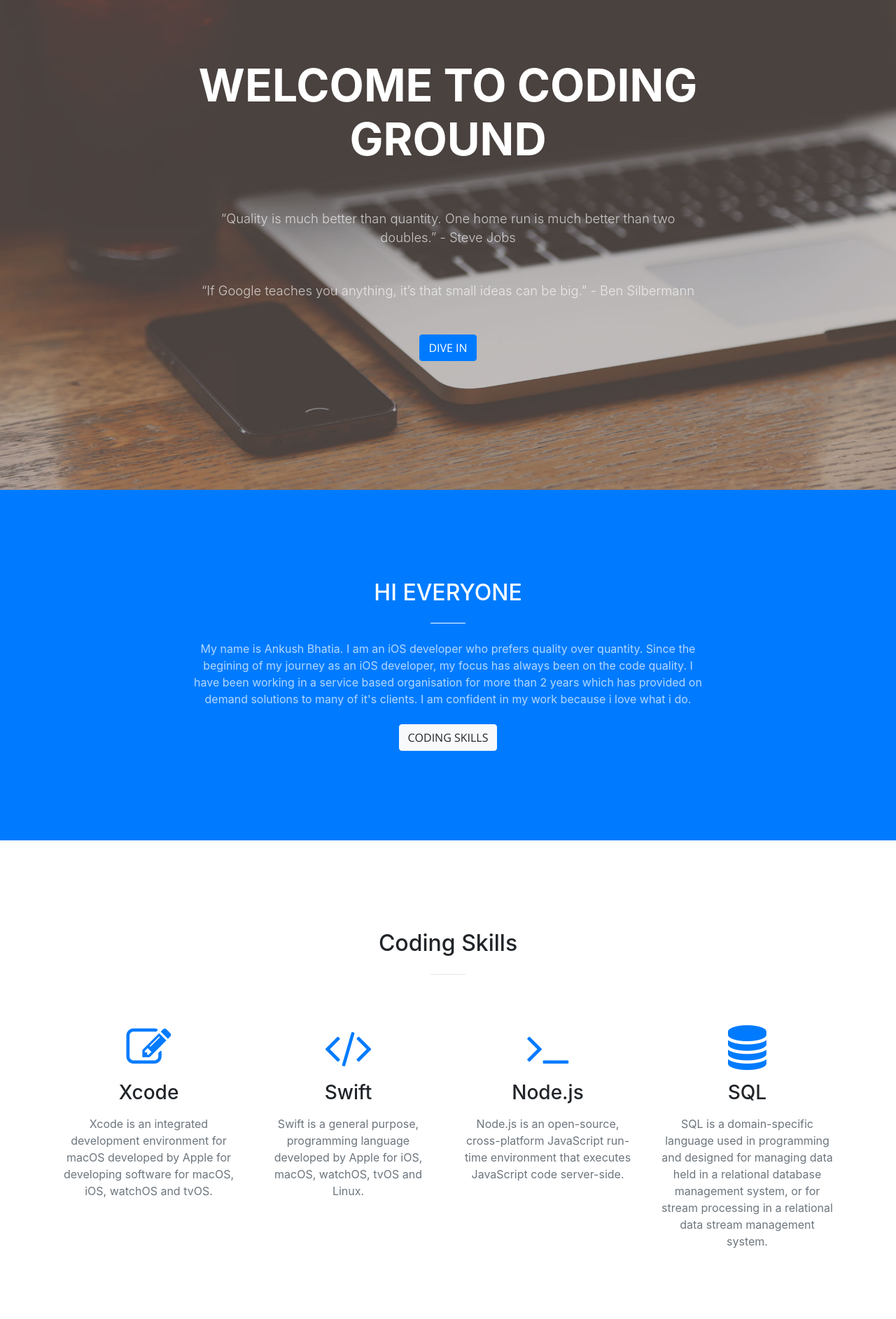
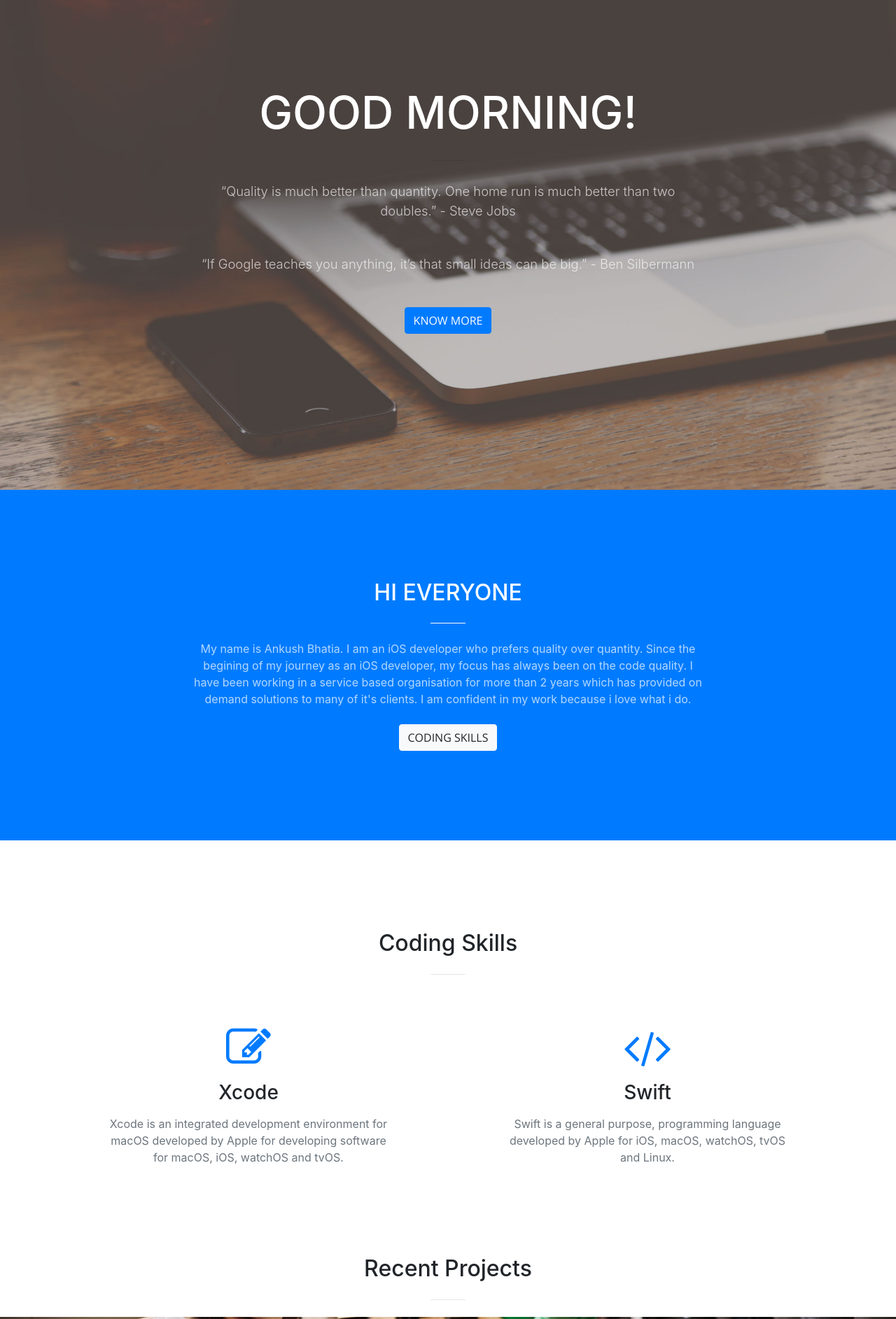
Before and after one commit to ankush-bhatia/ankush-bhatia.github.io, a website with bundled scripts: page index.html in a window 1280 px wide. Shown: the part 100-1985 px from the top of the page at 70% size. Built offline with nearby package versions, Linux system fonts and the light colour scheme.

Commit message:
Working on Protfolio section.

```diff
--- a/index.html
+++ b/index.html
@@ -23,6 +23,9 @@
 
     <!-- Custom styles for this template -->
     <link href="css/creative.min.css" rel="stylesheet">
+
+    <!-- Custom scripts -->
+    <script src="js/date.js"></script>
 
   </head>
 
@@ -58,15 +61,20 @@
       <div class="container my-auto">
         <div class="row">
           <div class="col-lg-10 mx-auto">
-            <h1 class="text-uppercase">
-              <strong>WELCOME TO CODING GROUND</strong>
+            <h1 id = "greetings" class="text-uppercase">
+              <strong>
+                <script>
+                  getGreetings();
+                </script>
+              </strong>
+              <!-- <strong>WELCOME TO CODING GROUND</strong> -->
             </h1>
             <hr>
           </div>
           <div class="col-lg-8 mx-auto">
             <p class="text-faded mb-5">“Quality is much better than quantity. One home run is much better than two doubles.” - Steve Jobs</p>
             <p class="text-faded mb-5">“If Google teaches you anything, it’s that small ideas can be big.” - Ben Silbermann</p>
-            <a class="btn btn-primary btn-xl js-scroll-trigger" href="#about">DIVE IN</a>
+            <a class="btn btn-primary btn-xl js-scroll-trigger" href="#about">KNOW MORE</a>
           </div>
         </div>
       </div>
@@ -96,21 +104,21 @@
       </div>
       <div class="container">
         <div class="row">
-          <div class="col-lg-3 col-md-6 text-center">
+          <div class="col-lg-6 col-md-6 text-center">
             <div class="service-box mt-5 mx-auto">
               <i class="fa fa-4x fa-edit text-primary mb-3 sr-icons"></i>
               <h3 class="mb-3">Xcode</h3>
               <p class="text-muted mb-0">Xcode is an integrated development environment for macOS developed by Apple for developing software for macOS, iOS, watchOS and tvOS.</p>
             </div>
           </div>
-          <div class="col-lg-3 col-md-6 text-center">
+          <div class="col-lg-6 col-md-6 text-center">
             <div class="service-box mt-5 mx-auto">
               <i class="fa fa-4x fa-code text-primary mb-3 sr-icons"></i>
               <h3 class="mb-3">Swift</h3>
               <p class="text-muted mb-0">Swift is a general purpose, programming language developed by Apple for iOS, macOS, watchOS, tvOS and Linux.</p>
             </div>
           </div>
-          <div class="col-lg-3 col-md-6 text-center">
+          <!-- <div class="col-lg-3 col-md-6 text-center">
             <div class="service-box mt-5 mx-auto">
               <i class="fa fa-4x fa-terminal text-primary mb-3 sr-icons"></i>
               <h3 class="mb-3">Node.js</h3>
@@ -123,12 +131,18 @@
               <h3 class="mb-3">SQL</h3>
               <p class="text-muted mb-0">SQL is a domain-specific language used in programming and designed for managing data held in a relational database management system, or for stream processing in a relational data stream management system.</p>
             </div>
-          </div>
+          </div> -->
         </div>
       </div>
     </section>
 
     <section class="p-0" id="portfolio">
+      <div class="row">
+        <div class="col-lg-8 mx-auto text-center">
+          <h2 class="section-heading">Recent Projects</h2>
+          <hr class="my-4">
+        </div>
+      </div>
       <div class="container-fluid p-0">
         <div class="row no-gutters popup-gallery">
           <div class="col-lg-4 col-sm-6">
@@ -225,12 +239,12 @@
       </div>
     </section>
 
-    <section class="bg-dark text-white">
+    <!-- <section class="bg-dark text-white">
       <div class="container text-center">
         <h2 class="mb-4">Free Download at Start Bootstrap!</h2>
         <a class="btn btn-light btn-xl sr-button" href="http://startbootstrap.com/template-overviews/creative/">Download Now!</a>
       </div>
-    </section>
+    </section> -->
 
     <section id="contact">
       <div class="container">
--- /dev/null
+++ b/js/date.js
@@ -0,0 +1,13 @@
+function getGreetings() {
+    var currentDate = new Date()
+    var hrs = currentDate.getHours()
+    var greet;
+    if (hrs < 12) {
+        greet = "Good Morning!"
+    } else if (hrs >= 12 && hrs <= 17) {
+        greet = "Good Afternoon!"
+    } else {
+        greet = "Good Evening!"
+    }
+    document.getElementById('greetings').innerHTML = greet
+}
```
